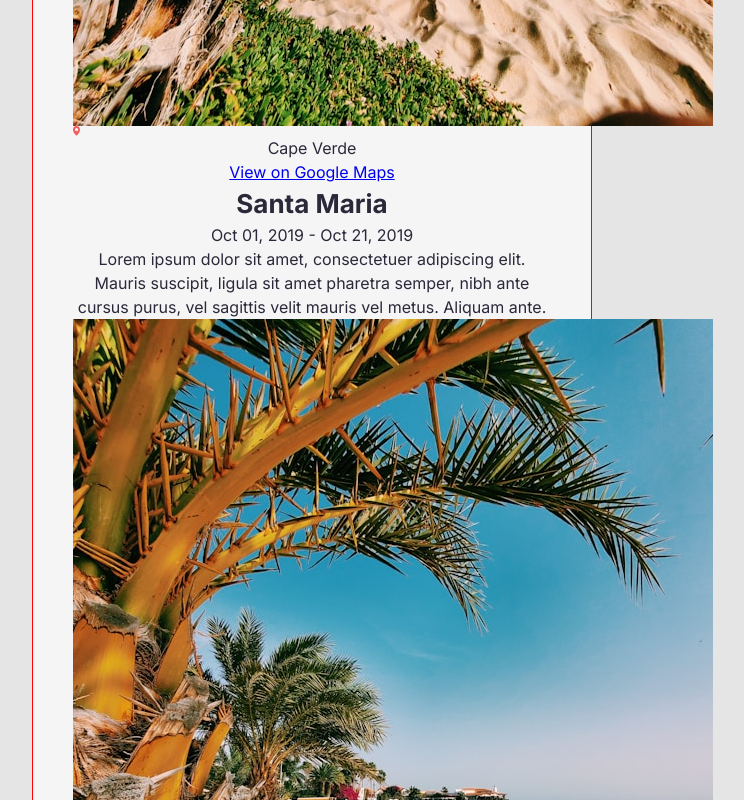
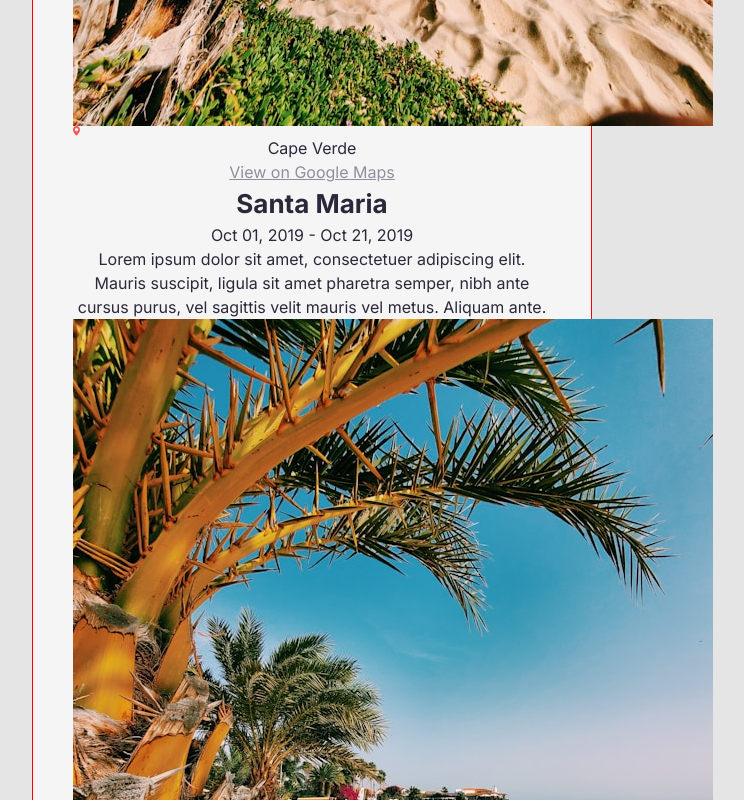
Before and after one commit to PetrValenta92/travel-journal, a React (Vite) app: page / in a window 1280 px wide. Shown: the part 800-1600 px from the top of the page, without its empty margins (328-1072 px from the left). Built offline with nearby package versions, Linux system fonts and the light colour scheme.

Commit message:
Add className to some elements

```diff
--- a/src/components/Card.jsx
+++ b/src/components/Card.jsx
@@ -5,14 +5,15 @@ import pinIcon from "../images/pin.svg";
 export default function Card() {
     return (
         <div className="card">
-            <img className="card_photo" src= { capeVerde } alt="Sand beach with trees" />
-            <div className="card__destination">
+            <img className="card__photo" src= { capeVerde } alt="Sand beach with trees" />
+            <div className="card__info">
+                <div className="info__destination">
                     <img src= { pinIcon } alt="Pin icon" />
-                <p>Cape Verde</p>
-                <a href="https://maps.app.goo.gl/EkYeTA5QyEfuKjWc9">View on Google Maps</a>
+                    <p className="uppercase">Cape Verde</p>
+                    <a className="cl-gray" href="https://maps.app.goo.gl/EkYeTA5QyEfuKjWc9">View on Google Maps</a>
                 </div>
-            <h1>Santa Maria</h1>
-            <p>Oct 01, 2019 - Oct 21, 2019</p>
+                <h1 className="info__title">Santa Maria</h1>
+                <p className="info__duration">Oct 01, 2019 - Oct 21, 2019</p>
                 <p>
                     Lorem ipsum dolor sit amet, consectetuer
                     adipiscing elit. Mauris suscipit, ligula
@@ -21,5 +22,6 @@ export default function Card() {
                     Aliquam ante.
                 </p>
             </div>
+        </div>
     )
 }
```
Lines whose indentation alone changed are shown as unchanged.
